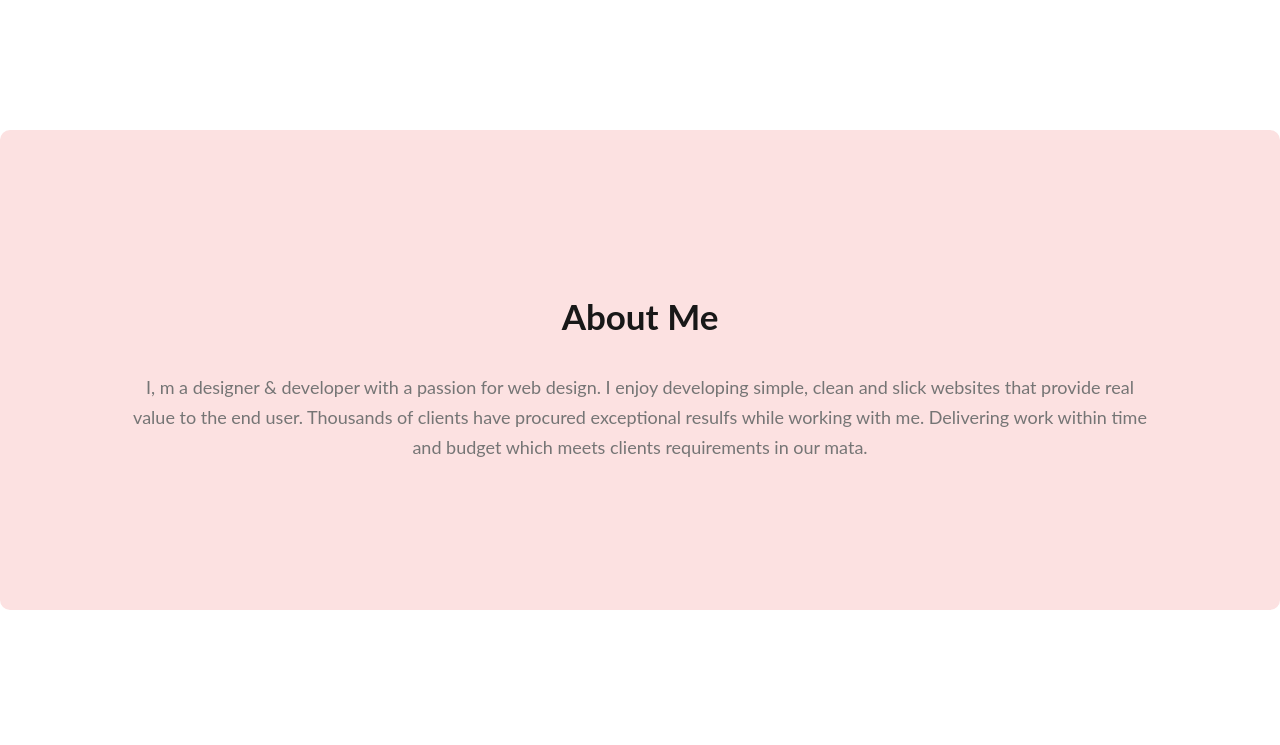
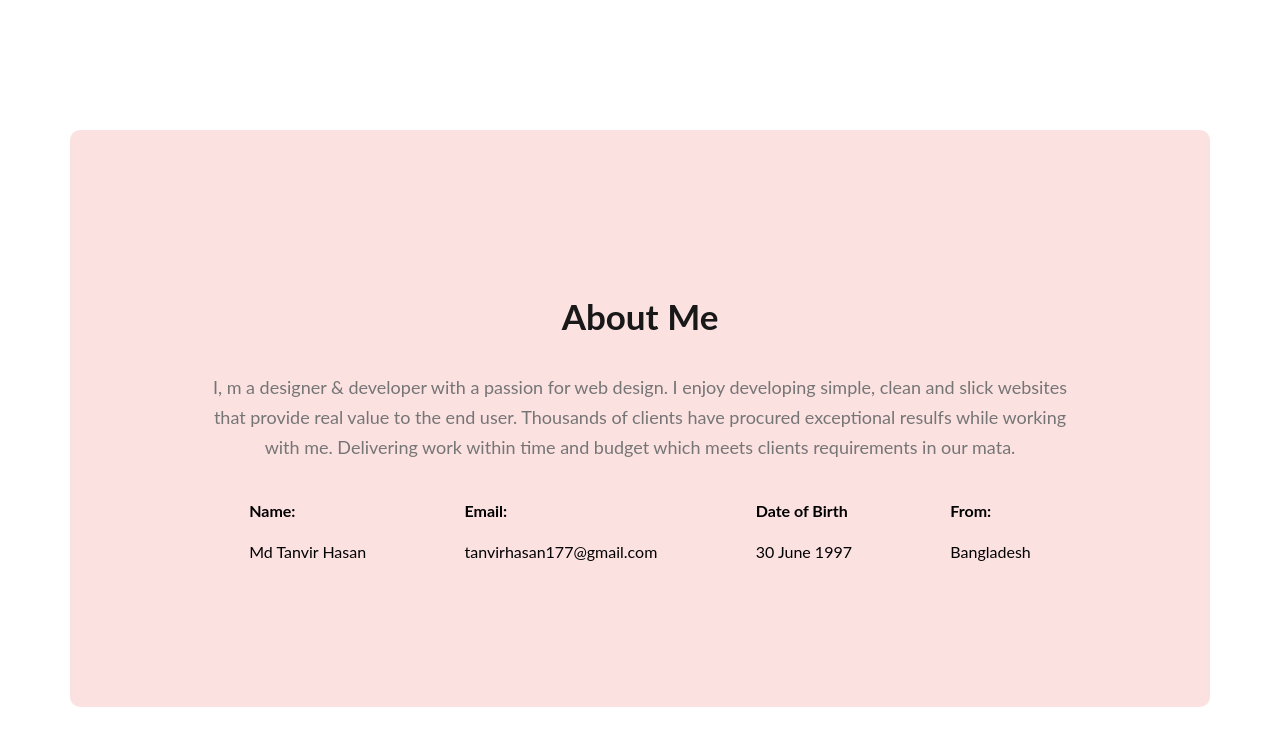
Before and after one commit to MTHasan0/webdeveloper-portfolio, a plain HTML site: page index.html in a window 1280 px wide. Shown: the part 774-1519 px from the top of the page. Drawn offline with Linux system fonts and the light colour scheme.

Commit message:
about container added

```diff
--- a/index.html
+++ b/index.html
@@ -39,7 +39,32 @@
         <section class="about">
             <h3 class="section-title">About Me</h3>
             <p class="section-description">I, m a designer & developer with a passion for web design. I enjoy developing simple, clean and slick websites that provide real value to the end user. Thousands of clients have procured exceptional resulfs while working with me. Delivering work within time and budget which meets clients requirements in our mata.</p>
+
+
+            <div class="info-container">
+                <div class="about-info">
+                    <h4 class="info-title">Name:</h4>
+                    <p class="info-description">Md Tanvir Hasan</p>
+
+                </div>
+                <div class="about-info">
+                    <h4 class="info-title">Email:</h4>
+                    <p class="info-description">tanvirhasan177@gmail.com</p>
+
+                </div>
+                <div class="about-info">
+                    <h4 class="info-title">Date of Birth</h4>
+                    <p class="info-description">30 June 1997</p>
+
+                </div>
+                <div class="about-info">
+                    <h4 class="info-title">From:</h4>
+                    <p class="info-description">Bangladesh</p>
+
+                </div>
+            </div>
         </section>
+
 
 
     </main>
--- a/styles/style.css
+++ b/styles/style.css
@@ -118,6 +118,12 @@ nav a {
 
 /* main section */
 
+main{
+    max-width: 1140px;
+    /* margin: 0px auto; */
+    margin: 0px auto;
+}
+
 /* about in main section */
 .about {
     border-radius: 10px;
@@ -125,3 +131,9 @@ nav a {
     padding: 130px;
     margin: 130px 0px;
 }
+
+
+.info-container{
+    display: flex;
+    justify-content: space-around;
+}
```
